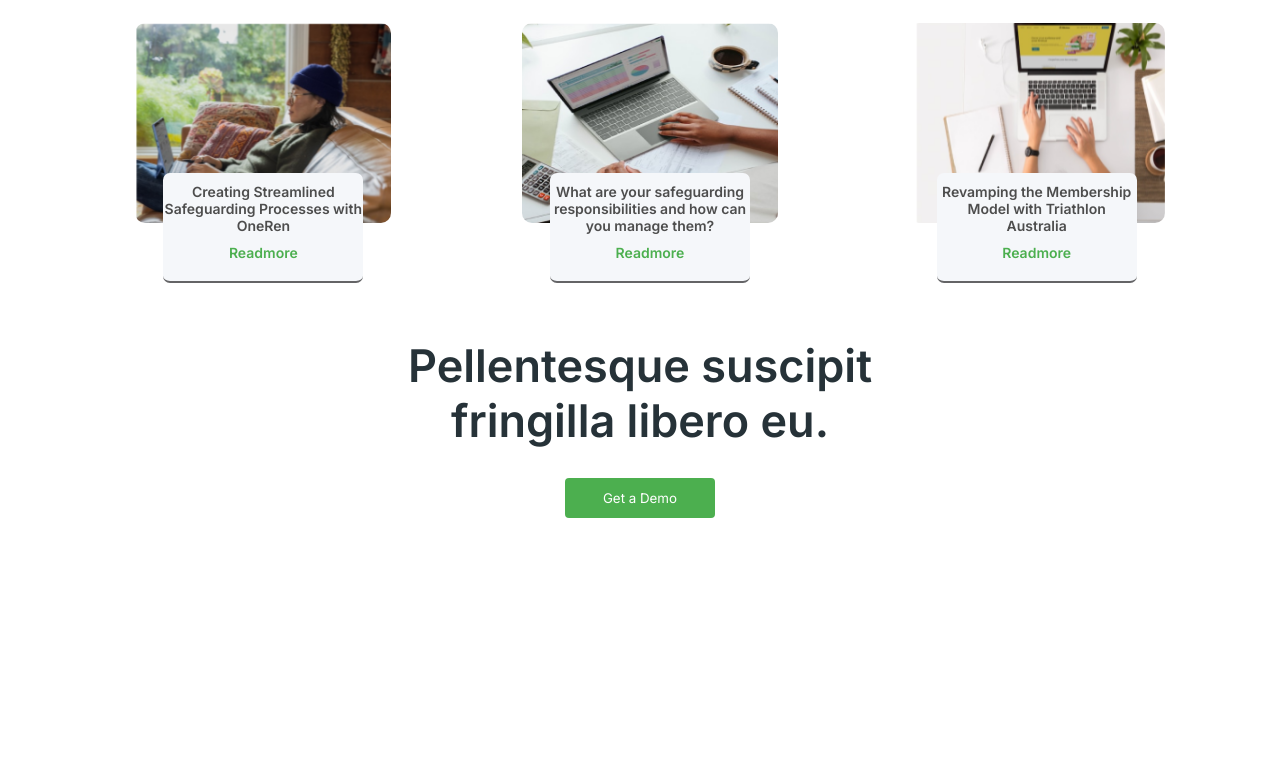
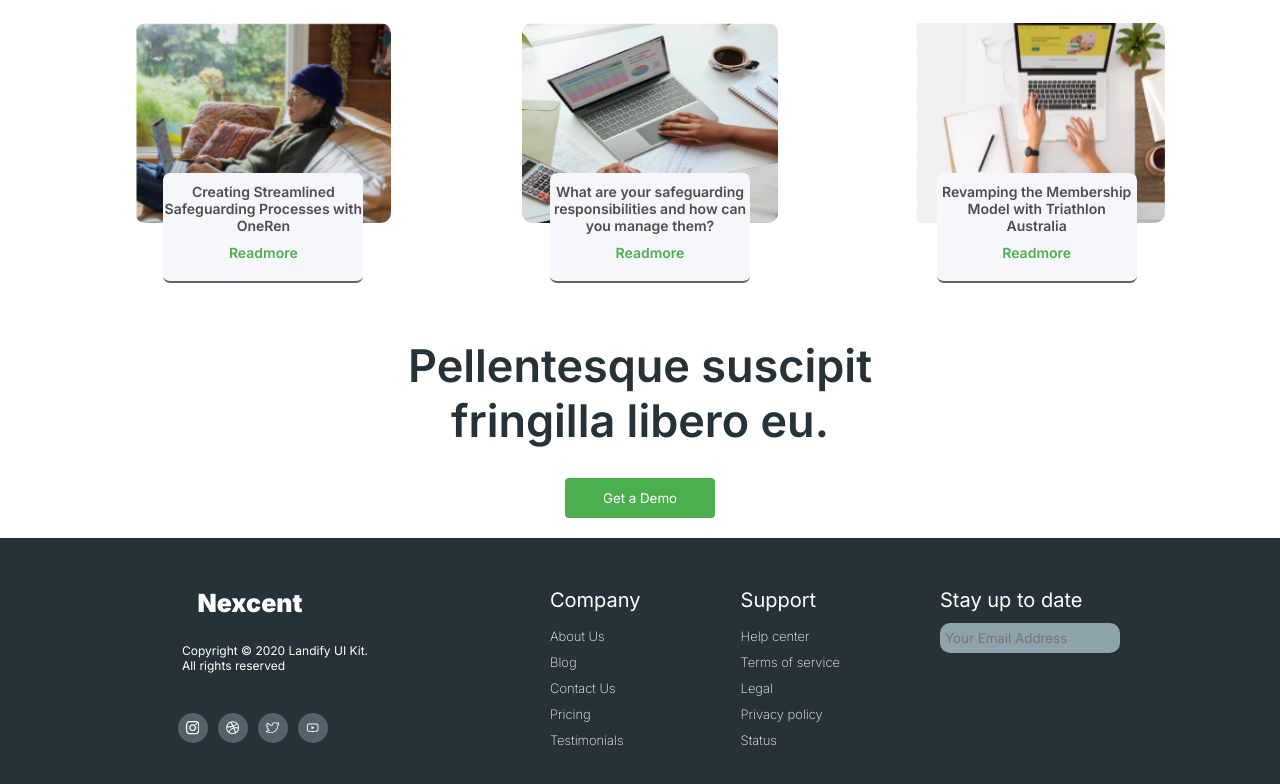
Before and after one commit to A-DILEEP/Landingpage, a React (Create React App) app: page / in a window 1280 px wide. Shown: the part 2494-3278 px from the top of the page. Built offline with nearby package versions, Linux system fonts and the light colour scheme.

Commit message:
Completed footer

```diff
--- a/src/containers/footer/Footer.jsx
+++ b/src/containers/footer/Footer.jsx
@@ -1,5 +1,10 @@
-import React from 'react'
+import React from "react";
 import "./footer.css";
+import { SiInstagram } from "react-icons/si";
+import { FaDribbble } from "react-icons/fa";
+import { SlSocialTwitter } from "react-icons/sl";
+import { AiOutlineYoutube } from "react-icons/ai";
+
 const Footer = () => {
   return (
     <div className="footer">
@@ -14,10 +19,78 @@ const Footer = () => {
         </div>
       </div>
       <div className="footer-bottom">
-
+        <div className="footer-bottom-nexcent">
+          <div className="footer-bottom-nexcent-heading">Nexcent</div>
+          <div className="footer-bottom-nexcent-minText">
+            <p>Copyright © 2020 Landify UI Kit.</p>
+            <p>All rights reserved</p>
+          </div>
+          <div className="footer-bottom-nexcent-icons">
+            <button>
+              <SiInstagram />
+            </button>
+            <button>
+              <FaDribbble />
+            </button>
+            <button>
+              <SlSocialTwitter />
+            </button>
+            <button>
+              <AiOutlineYoutube />
+            </button>
+          </div>
+        </div>
+        <div className="footer-bottom-company">
+          <div className="footer-bottom-company-heading">Company</div>
+          <div className="footer-bottom-company-links">
+            <p>
+              <a href="About Us">About Us</a>
+            </p>
+            <p>
+              <a href="Blog">Blog</a>
+            </p>
+            <p>
+              <a href="Contact Us">Contact Us</a>
+            </p>
+            <p>
+              <a href="Pricing">Pricing</a>
+            </p>
+            <p>
+              <a href="Testimonials">Testimonials</a>
+            </p>
+          </div>
+        </div>
+        <div className="footer-bottom-support">
+          <div className="footer-bottom-support-heading">Support</div>
+          <div className="footer-bottom-support-links">
+            <p>
+              <a href="Help center">Help center</a>
+            </p>
+            <p>
+              <a href="Terms of service">Terms of service</a>
+            </p>
+            <p>
+              <a href="Legal">Legal</a>
+            </p>
+            <p>
+              <a href="Privacy policy">Privacy policy</a>
+            </p>
+            <p>
+              <a href="Status">Status</a>
+            </p>
+          </div>
+        </div>
+        <div className="footer-bottom-stayUpTwoDate">
+          <div className="footer-bottom-stayUpTwoDate-heading">
+            Stay up to date
+          </div>
+          <div className="footer-bottom-input">
+            <input type="email" placeholder="Your Email Address" />
+          </div>
+        </div>
       </div>
     </div>
   );
-}
+};
 
-export default Footer
+export default Footer;
--- a/src/containers/footer/footer.css
+++ b/src/containers/footer/footer.css
@@ -1,9 +1,11 @@
 .footer{
-    width: 100vw;
-    height: 450px;
+    width: 100%;
+    height: 500px;
     display: flex;
     margin-top: 30px;
     justify-content: center;
+    flex-direction: column;
+    box-sizing: border-box;
 }
 .footer-top{
     display: flex;
@@ -22,3 +24,102 @@
     height: 40px;
     background-color: var(--color-green);
 }
+.footer-bottom{
+    background-color:#263238 ;
+    width:100%;
+    height: 100%;
+    margin-top: 20px;
+    color: #fff;
+    display: flex;
+
+}
+.footer-bottom-nexcent{
+    display: flex;
+    flex-direction: column;
+    width: 550px;
+    height: 100%;
+    align-items: center;
+}
+.footer-bottom-nexcent-heading{
+    font-weight: 900;
+    font-size: 25px;
+    margin-top: 50px;
+    padding-right: 50px;
+}
+.footer-bottom-nexcent-minText{
+    margin-top: 25px;
+}
+.footer-bottom-nexcent-minText p{
+    font-weight: 400;
+    font-size: 12px;
+    line-height: 15px;
+}
+.footer-bottom-nexcent-icons{
+    display: flex;
+    flex-direction: row;
+    margin-top: 40px;
+    padding-right: 55px;
+}
+.footer-bottom-nexcent-icons button{
+    width: 30px;
+    height: 30px;
+    border-radius: 50px;
+    display: flex;
+    justify-content: center;
+    align-items: center;
+    background-color: #54636b;
+    margin-left: 10px;
+    cursor: pointer;
+}
+.footer-bottom-company{
+    padding-top: 50px;
+    line-height: 25px;
+}
+.footer-bottom-company-heading{
+    font-weight: 400;
+    font-size: 20px;
+    padding-bottom: 10px;
+}
+.footer-bottom-company-links a{
+    list-style: none;
+    text-decoration: none;
+    color:#fff;
+    font-weight: 200;
+    font-size: 13px;
+}
+
+.footer-bottom-support{
+    padding-top: 50px;
+    padding-left: 100px;
+    line-height: 25px;
+}
+.footer-bottom-support-heading{
+    font-weight: 400;
+    font-size: 20px;
+    padding-bottom: 10px;
+}
+.footer-bottom-support-links a{
+    list-style: none;
+    text-decoration: none;
+    color:#fff;
+    font-weight: 200;
+    font-size: 13px;
+}
+.footer-bottom-stayUpTwoDate{
+    padding-top: 50px;
+    padding-left: 100px;
+    line-height: 25px;
+}
+.footer-bottom-stayUpTwoDate-heading{
+    font-weight: 400;
+    font-size: 20px;
+    padding-bottom: 10px;
+}
+.footer-bottom-input input{
+    width: 180px;
+    height: 30px;
+    padding: 5px;
+    border-radius: 10px;
+    border: none;
+    background-color: #8fa3ac;
+}
--- a/src/containers/marketing/marketing.css
+++ b/src/containers/marketing/marketing.css
@@ -1,6 +1,7 @@
 .marketing{
     padding-top:30px;
     font-family: var(--font-family);
+    box-sizing: border-box;
 }
 .marketingTop{
     display: flex;
@@ -24,7 +25,7 @@
 }
 .marketingBottom{
     margin-top: 40px;
-    width: 100vw;
+    width: 100%;
     height: 300px;
     padding: 15px 60px;
     display: flex;
```
